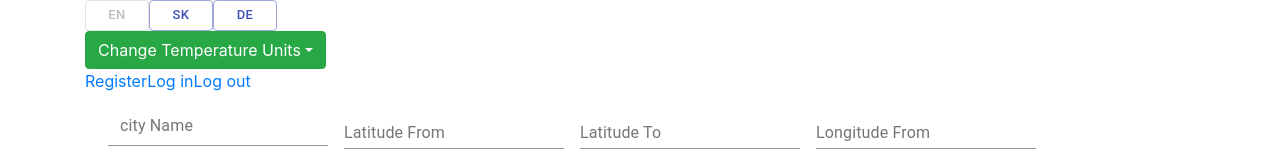
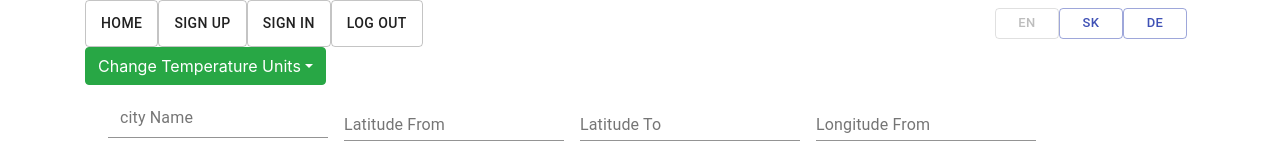
Before and after one commit to DestroyerOfCode/OpenWeatherUI, a React (Create React App) app: page / in a window 1280 px wide. Shown: the top 160 px of the page. Built offline with nearby package versions, Linux system fonts and the light colour scheme; no server answers.

Commit message:
[FEATURE] improved looks of buttons and added translations

```diff
--- a/public/locales/en/translation.json
+++ b/public/locales/en/translation.json
@@ -174,5 +174,12 @@
 		"ten": "10 rows",
 		"hundred": "100 rows",
 		"thousand": "1 000 rows"
+	},
+	"auth": {
+		"signUp": "Sign Up",
+		"signIn": "Sign In",
+		"logOut": "Log Out",
+		"profile": "Profile",
+		"home": "Home"
 	}
 }
--- a/src/components/WeatherApp.jsx
+++ b/src/components/WeatherApp.jsx
@@ -1,9 +1,8 @@
 import React, { useState } from 'react';
-import { Switch, Route } from 'react-router-dom';
+import { Switch, Route, useHistory } from 'react-router-dom';
 import WeatherCurrentComponent from './current/WeatherCurrent';
 import { withTranslation } from 'react-i18next';
 import WeatherForecastComponent from './forecast/daily/WeatherForecastDaily';
-// import { temperatureDropdownList } from "../buildingBlocks/commonBuildingBlocks";
 import { TemperatureDropdownList } from '../buildingBlocks/Temperature';
 import TemperatureCtx from '../buildingBlocks/Temperature';
 import i18n from 'i18next';
@@ -13,7 +12,6 @@ import '../i18n';
 import Register from './auth/Register';
 import Login from './auth/Login';
 import Profile from './auth/Profile';
-import { Link } from 'react-router-dom';
 import { logout } from "../actions/auth.actions";
 import { useDispatch } from 'react-redux';
 
@@ -24,12 +22,57 @@ function WeatherApp() {
     });
 
     const dispatch = useDispatch();
+    const history = useHistory();
+
     const logOut = () => {
         dispatch(logout());
       };
 
+    const handlePath = (path) => history.push(path);
+
+    const user = JSON.parse(localStorage.getItem('user'));
+
+    const temperatureDropdown = () => (
+        <TemperatureDropdownList
+            changeTemperatureUnitsState={(units, abbreviation) => {
+                setTemperature({
+                    units: units,
+                    abbreviation: abbreviation,
+                });
+            }}
+        />
+    );
+
     return (
         <main className="container">
+            <div className = "d-flex justify-content-start">
+                <div className="d-flex justify-content-start">
+                    <Button
+                        variant="outlined"
+                        size="1g"
+                        onClick={() => handlePath("/")}>
+                        {i18n.t('auth.home')}
+                    </Button>
+                    <Button
+                        variant="outlined"
+                        size="1g"
+                        onClick={() => handlePath("/register")}>
+                        {i18n.t('auth.signUp')}
+                    </Button>
+                    <Button
+                        variant="outlined"
+                        size="1g"
+                        onClick={() => handlePath("/profile")}>
+                        {user ? i18n.t('auth.profile') : i18n.t('auth.signIn')}
+                    </Button>
+                    <Button
+                        variant="outlined"
+                        size="1g"
+                        onClick={logOut}>
+                        {i18n.t('auth.logOut')}
+                    </Button>
+                </div>
+                <div className="d-flex ml-auto p-2 col-example">
                     <Button
                         variant="outlined"
                         onClick={() => i18n.changeLanguage('en')}
@@ -60,49 +103,30 @@ function WeatherApp() {
                     >
                         DE
                     </Button>
-            <TemperatureDropdownList
-                changeTemperatureUnitsState={(units, abbreviation) => {
-                    setTemperature({
-                        units: units,
-                        abbreviation: abbreviation,
-                    });
-                }}
-            />
-                <Link
-                    to={{
-                            pathname: "/register"
-                        }}
-                        >
-                            Register
-                </Link>
-                <Link
-                     to={{
-                             pathname: "/login"
-                         }}
-                         >
-                             Log in
-                 </Link>
-                 <Link
-                    onClick={logOut}
-                        >
-                            Log out
-                </Link>
+                </div>
+            </div>
             <Switch>
                 <Route
                     exact
                     path="/"
                     render={(props) => (
+                        <>
+                            {temperatureDropdown()}
                             <TemperatureCtx.Provider value={temperature}>
                                 <WeatherCurrentComponent {...props} />
                             </TemperatureCtx.Provider>
+                        </>
                     )}
                 />
                 <Route
                     path="/forecast"
                     render={(props) => (
+                        <>
+                            {temperatureDropdown()}
                             <TemperatureCtx.Provider value={temperature}>
                                 <WeatherForecastComponent {...props} />
                             </TemperatureCtx.Provider>
+                        </>
                     )}
                 />
                 <Route
```
Also changed, not shown: public/locales/de/translation.json (+7 -0 lines), public/locales/sk/translation.json (+7 -0 lines). Lines whose indentation alone changed are shown as unchanged.
